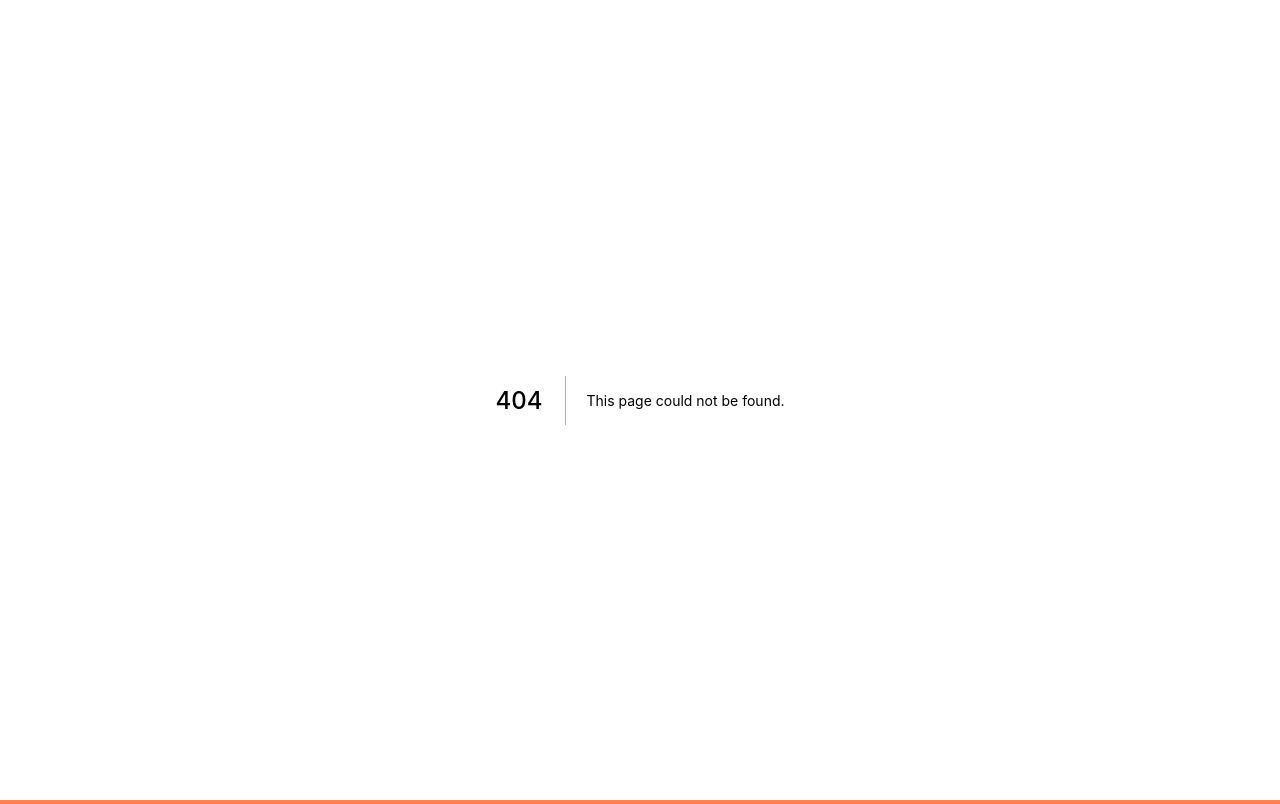
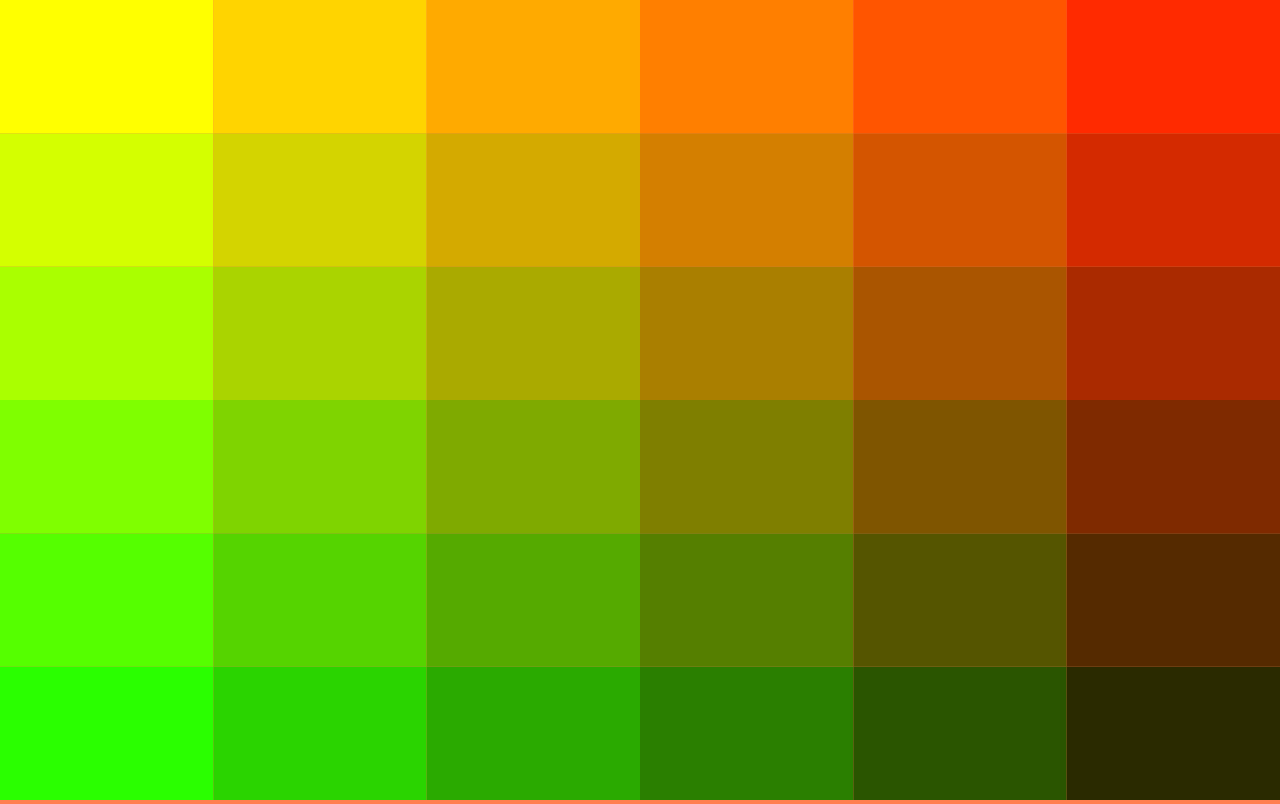
Before and after one commit to Hyacinth-zgy/react-next-canvas, a Next.js app: page /component/palette/Palette in a window 1280 px wide. Before the commit this address had no page. Built offline with nearby package versions, Linux system fonts and the light colour scheme.

Commit message:
fillstyle stroleStyle

```diff
--- /dev/null
+++ b/pages/component/palette/Palette.jsx
@@ -0,0 +1,44 @@
+import styled from '@emotion/styled';
+import React, { useEffect, useRef, useState } from 'react';
+import { draw } from '../../utils/palette';
+export default function Palette() {
+  const divRef = useRef(null);
+  const canvasRef = useRef(null);
+  const [canvasWidthHeight, setCanvasWidthHeight] = useState({
+    width: 300,
+    height: 150,
+  });
+  const ctxRef = useRef(null);
+  useEffect(() => {
+    const { width, height } = divRef.current.getBoundingClientRect();
+    if (!ctxRef.current) {
+      ctxRef.current = canvasRef.current.getContext('2d');
+    }
+    setCanvasWidthHeight({ width, height });
+    window.addEventListener('resize', () => {
+      const { width, height } = divRef.current.getBoundingClientRect();
+      setCanvasWidthHeight({ width, height });
+    });
+  }, []);
+  useEffect(() => {
+    draw(
+      ctxRef.current,
+      canvasWidthHeight.width / 6,
+      canvasWidthHeight.height / 6
+    );
+  }, [canvasWidthHeight]);
+  return (
+    <Div ref={divRef}>
+      <canvas
+        ref={canvasRef}
+        width={canvasWidthHeight.width}
+        height={canvasWidthHeight.height}
+      ></canvas>
+    </Div>
+  );
+}
+
+const Div = styled.div`
+  width: 100vw;
+  height: 100vh;
+`;
--- /dev/null
+++ b/pages/palette.jsx
@@ -0,0 +1,2 @@
+import Palette from './component/palette/Palette';
+export default Palette;
--- /dev/null
+++ b/pages/utils/palette.js
@@ -0,0 +1,22 @@
+// 到目前为止，我们只看到过绘制内容的方法。如果我们想要给图形上色，有两个重要的属性可以做到：
+// fillStyle = color
+// 设置图形的填充颜色。
+// color 可以是表示 CSS 颜色值的字符串，渐变对象或者图案对象。我们迟些再回头探讨渐变和图案对象。默认情况下，线条和填充颜色都是黑色（CSS 颜色值 #000000）。
+// 注意: 一旦您设置了 strokeStyle 或者 fillStyle 的值，那么这个新值就会成为新绘制的图形的默认值。如果你要给每个图形上不同的颜色，你需要重新设置 fillStyle 或 strokeStyle 的值。
+
+// 在本示例里，我会再度用两层 for 循环来绘制方格阵列，每个方格不同的颜色。结果如右图，但实现所用的代码却没那么绚丽。我用了两个变量 i 和 j 来为每一个方格产生唯一的 RGB 色彩值，其中仅修改红色和绿色通道的值，而保持蓝色通道的值不变。你可以通过修改这些颜色通道的值来产生各种各样的色板。通过增加渐变的频率，你还可以绘制出类似 Photoshop 里面的那样的调色板。
+// strokeStyle与fillStyle使用方式一样
+
+export function draw(ctx, width, height) {
+  for (let i = 0; i < 6; i++) {
+    for (let j = 0; j < 6; j++) {
+      ctx.fillStyle =
+        'rgb(' +
+        Math.floor(255 - 42.5 * i) +
+        ',' +
+        Math.floor(255 - 42.5 * j) +
+        ',0)';
+      ctx.fillRect(j * width, i * height, width, height);
+    }
+  }
+}
--- a/styles/globals.css
+++ b/styles/globals.css
@@ -14,4 +14,25 @@ a {
 
 * {
   box-sizing: border-box;
+  padding: 0px;
+  margin: 0px;
 }
+*::-webkit-scrollbar {
+  /*滚动条整体样式*/
+  width: 4px; /*高宽分别对应横竖滚动条的尺寸*/
+  height: 4px;
+  scrollbar-arrow-color: red;
+}
+*::-webkit-scrollbar-thumb {
+  /*滚动条里面小方块*/
+  border-radius: 5px;
+  -webkit-box-shadow: inset 0 0 5px rgba(0, 0, 0, 0);
+  background: rgba(0, 0, 0, 0);
+  scrollbar-arrow-color: red;
+}
+*::-webkit-scrollbar-track {
+  /*滚动条里面轨道*/
+  -webkit-box-shadow: inset 0 0 5px rgba(0, 0, 0, 0);
+  border-radius: 0;
+  background: rgba(0, 0, 0, 0);
+}
```
Also changed, not shown: pages/component/curveDiagram/LineChartDiagram.jsx (+7 -1 lines), pages/index.jsx (+22 -15 lines), styles/Home.module.css (+5 -2 lines).
